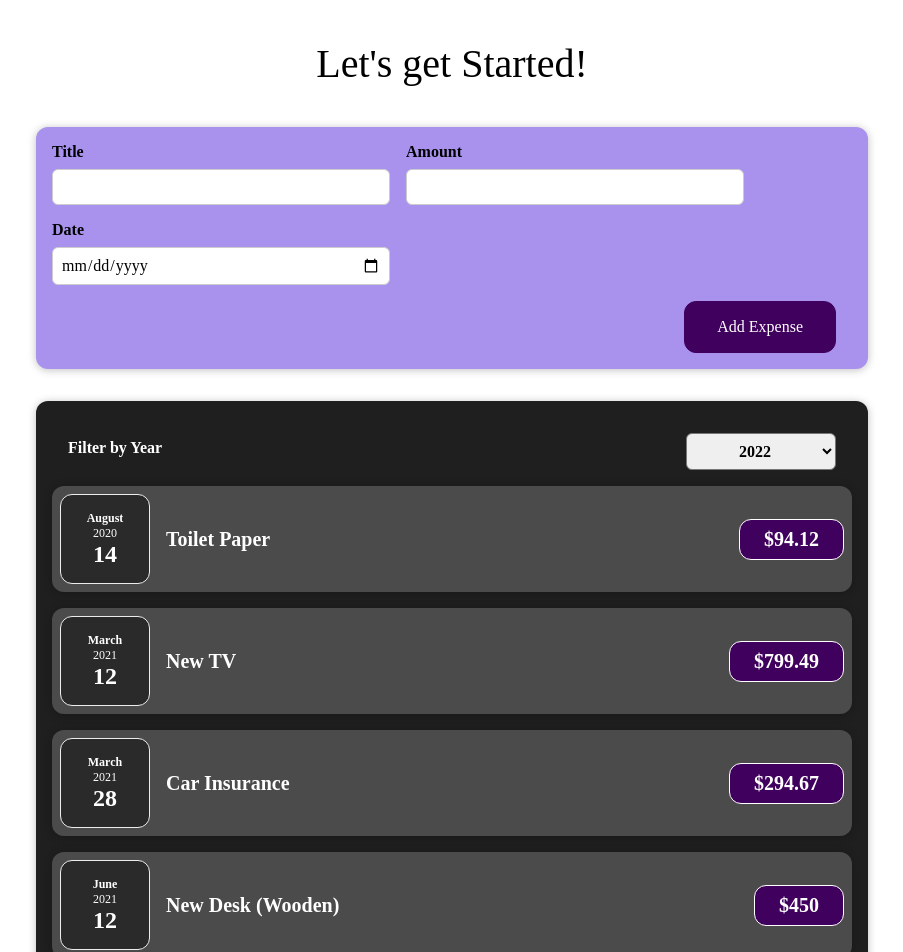
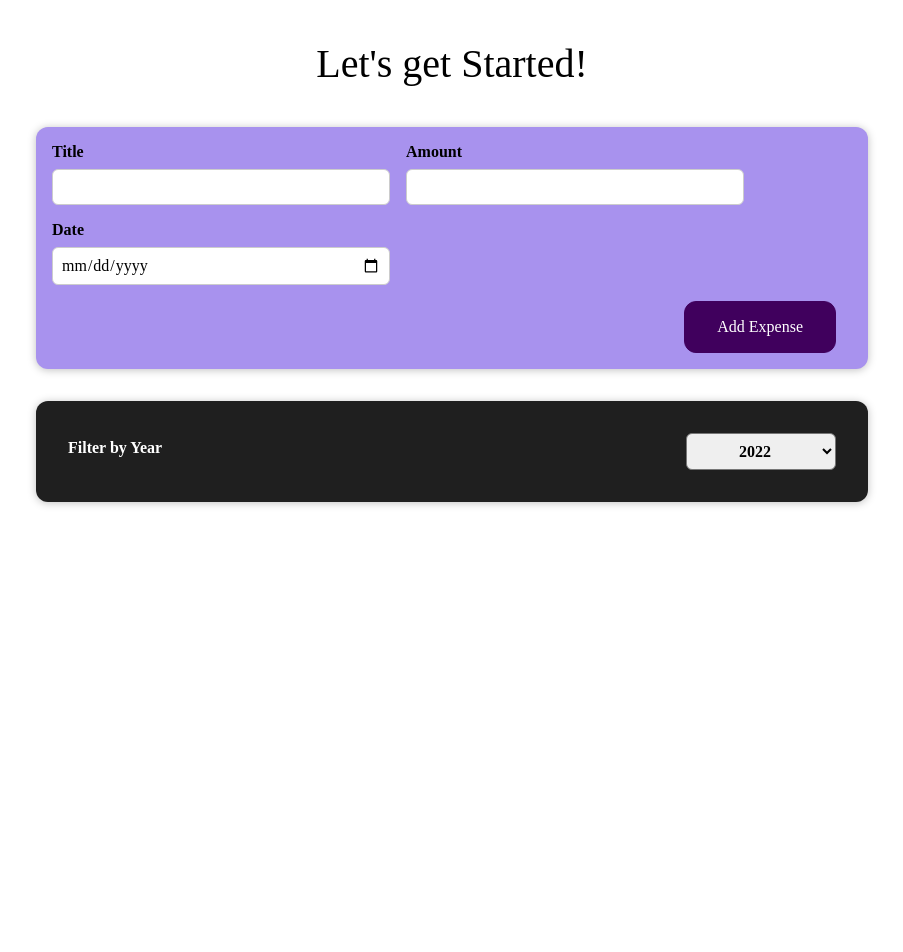
Before and after one commit to JiunJieLin/React-ExpenseCart, a React (Vite) app: page / in a window 1280 px wide. Shown: the top 952 px of the page, without its empty margins (188-1091 px from the left). After the commit the page ends 800 px from the top, so only its background shows below. Built offline with nearby package versions, Linux system fonts and the light colour scheme.

Commit message:
no expense version

```diff
--- a/src/App.jsx
+++ b/src/App.jsx
@@ -2,27 +2,7 @@
 import NewExpense from "./components/NewExpense/NewExpense";
 import { useState } from "react";
 import "./index.css";
-const initialExpenses = [
-  {
-    id: "e1",
-    title: "Toilet Paper",
-    amount: 94.12,
-    date: new Date(2020, 7, 14),
-  },
-  { id: "e2", title: "New TV", amount: 799.49, date: new Date(2021, 2, 12) },
-  {
-    id: "e3",
-    title: "Car Insurance",
-    amount: 294.67,
-    date: new Date(2021, 2, 28),
-  },
-  {
-    id: "e4",
-    title: "New Desk (Wooden)",
-    amount: 450,
-    date: new Date(2021, 5, 12),
-  },
-];
+const initialExpenses = [];
 const App = () => {
   const [expenses, setExpenses] = useState(initialExpenses);
 
```
